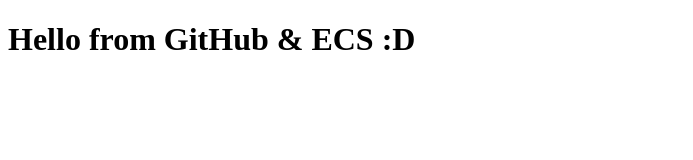
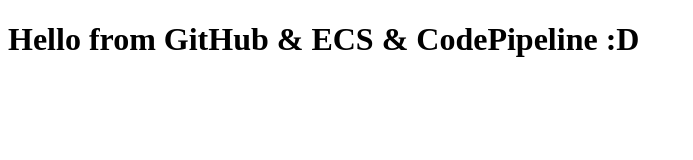
Before and after one commit to AndiBruehl/aws-ecr-pipeline, a plain HTML site: page index.html in a window 1280 px wide. Shown: the whole page, without its empty margins (0-693 px from the left). Drawn offline with Linux system fonts and the light colour scheme.

Commit message:
update html

```diff
--- a/index.html
+++ b/index.html
@@ -1,9 +1,9 @@
 <!DOCTYPE html>
 <html>
 <head>
-    <title>Hello from GitHub & ECS :D</title>
+    <title>Hello from GitHub & ECS & CodePipeline :D</title>
 </head>
 <body>
-    <h1>Hello from GitHub & ECS :D</h1>
+    <h1>Hello from GitHub & ECS & CodePipeline :D</h1>
 </body>
 </html>
```
